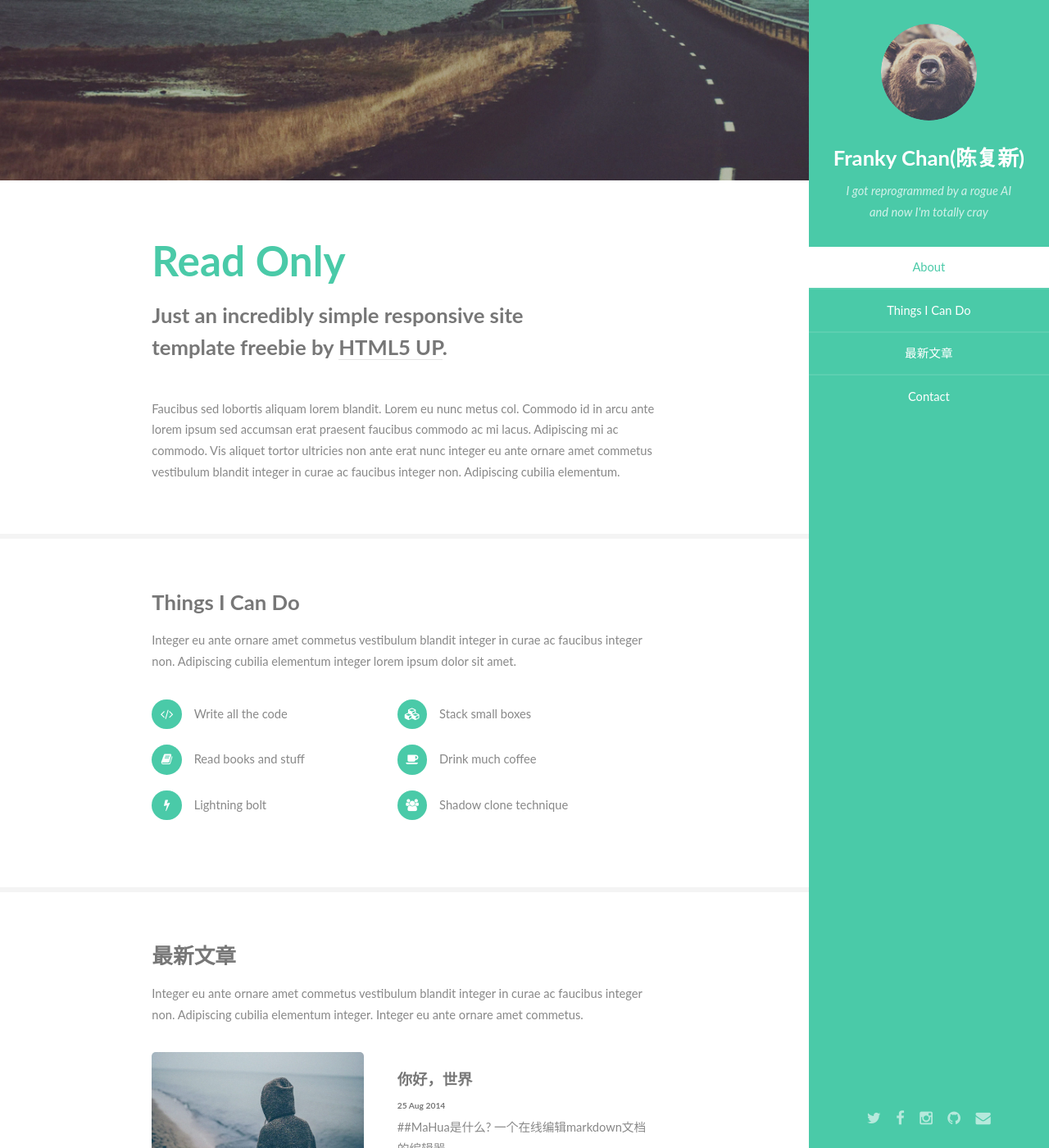
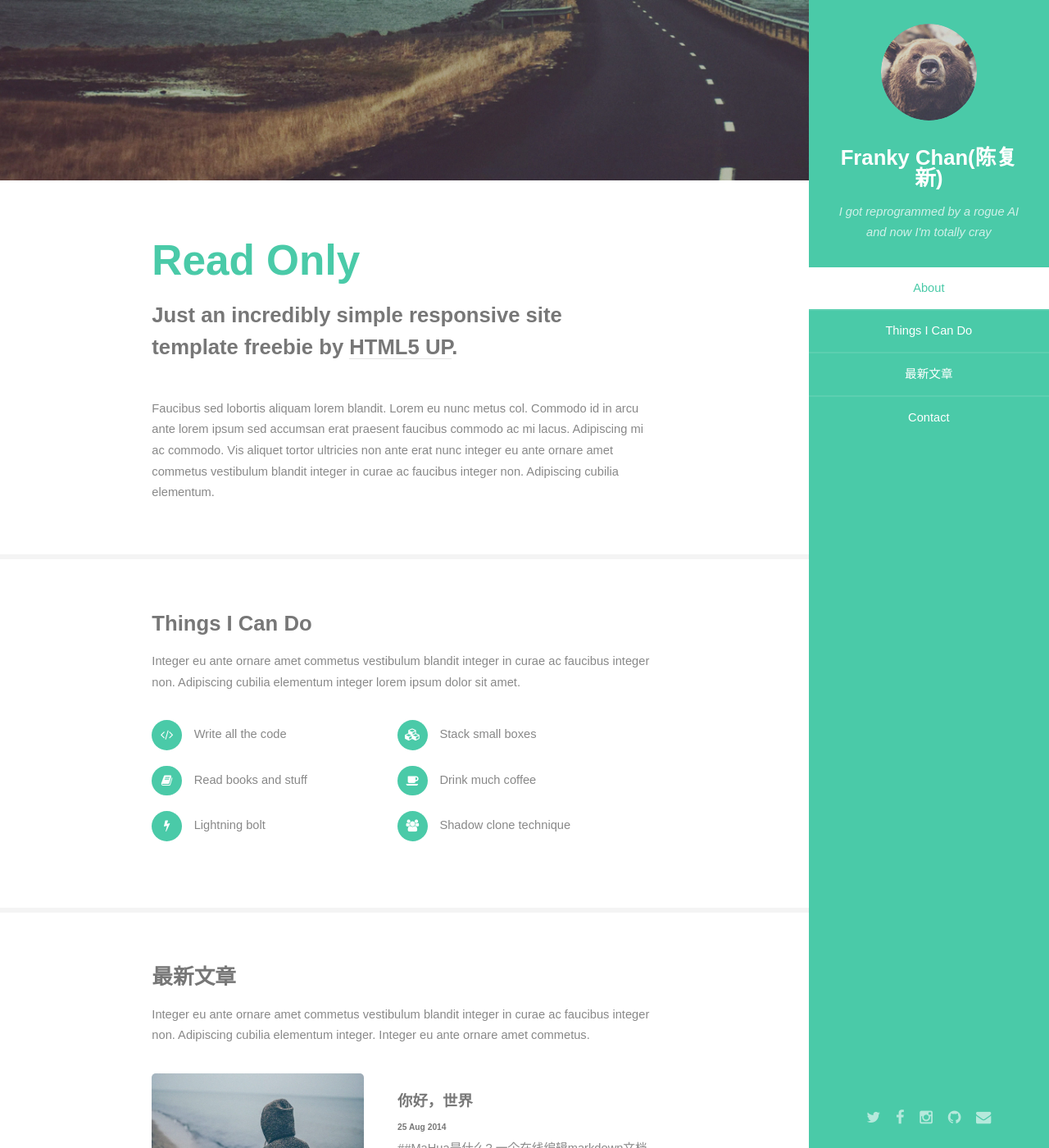
Before and after one commit to fancy967/fancy967.github.com, a Jekyll site: the page built from index.html, in a window 1280 px wide and 1400 px high. Shown: the whole window at 82% size. Built offline with Jekyll 4.4.1, drawn with Linux system fonts in a browser that asks for light colours; some web fonts are replaced.

Commit message:
update post pages

```diff
--- a/css/style.css
+++ b/css/style.css
@@ -16,7 +16,7 @@
 
 	body, input, select, textarea {
 		color: #888;
-		font-family: "Lato", "微软雅黑", sans-serif;
+		font-family:  sans-serif;
 		font-size: 16pt;
 		font-weight: 400;
 		line-height: 1.75em;
--- a/sass/_vars.scss
+++ b/sass/_vars.scss
@@ -14,7 +14,7 @@
 	$size-element-margin:		2.25em;
 
 // Font.
-$font-family: 'Lato', 'Microsoft YaHei', sans-serif;
+    $font-family:                sans-serif;
 	$font-family-fixed:			'Source Code Pro', monospace;
 	$font-weight:				400;
 	$font-weight-bold:			700;
```
